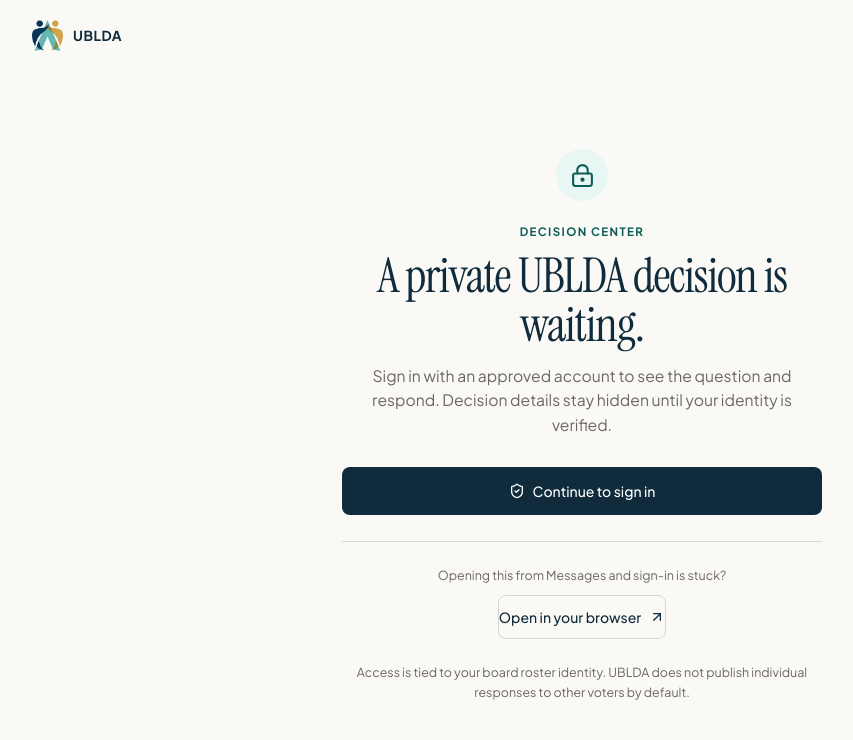
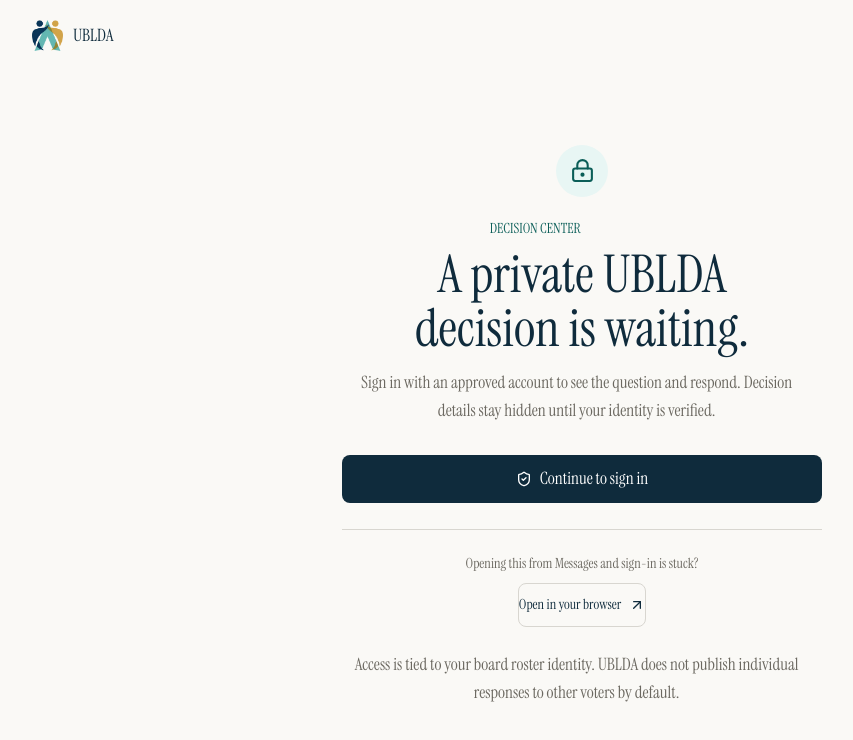
Before and after one commit to sbodine-lab/ublda-website, a React (Vite) app: page /decisions/settings in a window 1280 px wide. Shown: the top 740 px of the page, without its empty margins (58-911 px from the left). Built offline with nearby package versions, Linux system fonts and the light colour scheme; no server answers.

Commit message:
style: simplify decision center typography

```diff
--- a/src/features/decisions/decision-center.css
+++ b/src/features/decisions/decision-center.css
@@ -2359,3 +2359,102 @@
     animation-iteration-count: 1 !important;
   }
 }
+
+/* Decision Center typography
+   One quiet serif family and three visible sizes. Weight stays regular so
+   spacing, colour and rules carry the hierarchy instead of dense bold text. */
+:is(
+  .dc-app-shell,
+  .dc-ballot-page,
+  .dc-auth-page,
+  .dc-member-dialog,
+  .dc-agent-key-dialog,
+  .dc-finalize-dialog
+) {
+  --dc-type-small: var(--type-sm, 0.875rem);
+  --dc-type-body: var(--type-md, 1.0625rem);
+  --dc-type-display: var(--type-lg, clamp(2.25rem, 4.2vw, 3.25rem));
+  font-family: var(--font-display, "Instrument Serif", Georgia, serif);
+  font-size: var(--dc-type-body);
+  font-weight: 400;
+  line-height: 1.62;
+}
+
+:is(
+  .dc-app-shell,
+  .dc-ballot-page,
+  .dc-auth-page,
+  .dc-member-dialog,
+  .dc-agent-key-dialog,
+  .dc-finalize-dialog
+) :where(*) {
+  font-family: inherit !important;
+  font-size: var(--dc-type-body) !important;
+  font-weight: 400 !important;
+  letter-spacing: 0 !important;
+}
+
+:is(
+  .dc-app-shell,
+  .dc-ballot-page,
+  .dc-auth-page,
+  .dc-member-dialog,
+  .dc-agent-key-dialog,
+  .dc-finalize-dialog
+) :where(
+  small,
+  time,
+  [class*="eyebrow"],
+  [class*="eyebrow"] *,
+  [class*="meta"],
+  [class*="meta"] *,
+  [class*="caption"],
+  [class*="caption"] *,
+  [class*="hint"],
+  [class*="hint"] *,
+  [class*="help"],
+  [class*="help"] *,
+  [class*="status"],
+  [class*="status"] *,
+  [class*="pill"],
+  [class*="pill"] *,
+  [data-slot="badge"],
+  [data-slot="badge"] *
+) {
+  font-size: var(--dc-type-small) !important;
+  line-height: 1.4;
+}
+
+:is(
+  .dc-app-shell,
+  .dc-ballot-page,
+  .dc-auth-page,
+  .dc-member-dialog,
+  .dc-agent-key-dialog,
+  .dc-finalize-dialog
+) :where(
+  h1,
+  h1 *,
+  .dc-confirmation h2,
+  .dc-confirmation h2 *,
+  .dc-turnout-figure strong,
+  .dc-turnout-figure strong *
+) {
+  font-size: var(--dc-type-display) !important;
+  line-height: 1.05;
+}
+
+@media (max-width: 820px) {
+  .dc-logo-full {
+    font-size: 0 !important;
+  }
+
+  .dc-logo-full::after {
+    font-size: var(--dc-type-small) !important;
+  }
+
+  .dc-public-topbar > a + a,
+  .dc-public-topbar [data-slot="button"] {
+    font-size: 0 !important;
+  }
+}
```
